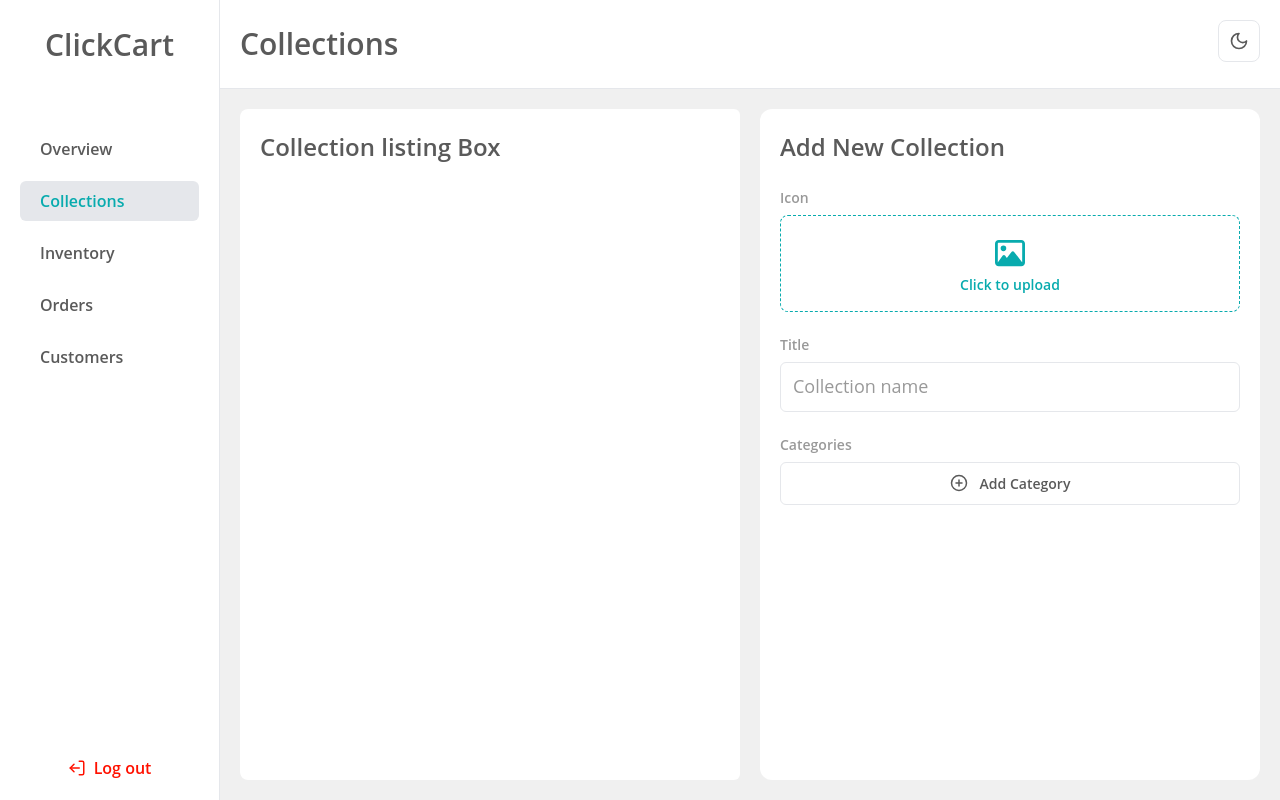
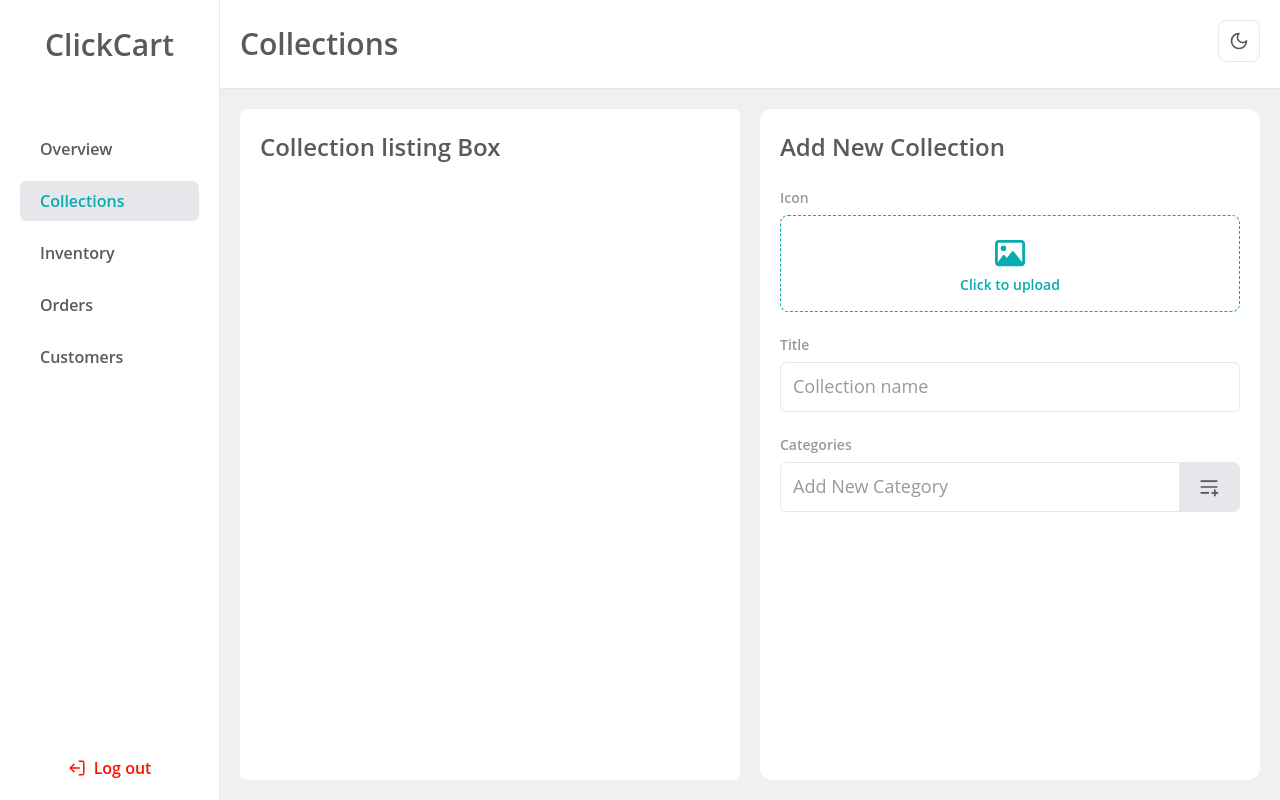
Before and after one commit to dev-robin3012/ClickCart, a Next.js app: page /dashboard/collections in a window 1280 px wide. Built offline with nearby package versions, Linux system fonts and the light colour scheme; no server answers.

Commit message:
category field added to collection form

```diff
--- a/src/components/auth-menu/index.tsx
+++ b/src/components/auth-menu/index.tsx
@@ -34,8 +34,6 @@ const AuthMenu: FC = () => {
   }
 
   const { image, firstName, role } = data.user;
-
-  console.log(role === "admin");
 
   return (
     <div className="relative" ref={ref}>
--- a/src/components/icon-store/actions-icons.tsx
+++ b/src/components/icon-store/actions-icons.tsx
@@ -168,3 +168,22 @@ export const SunIcon: FC<Omit<IconProps, "name">> = ({
     </svg>
   );
 };
+
+export const ListPlusIcon: FC<Omit<IconProps, "name">> = ({
+  className,
+  ...rest
+}) => (
+  <svg
+    stroke="currentColor"
+    fill="currentColor"
+    strokeWidth="0.1"
+    viewBox="0 0 24 24"
+    height="1em"
+    width="1em"
+    xmlns="http://www.w3.org/2000/svg"
+    className={cn(className)}
+    {...rest}
+  >
+    <path d="M2 18H12V20H2V18ZM2 11H22V13H2V11ZM2 4H22V6H2V4ZM18 18V15H20V18H23V20H20V23H18V20H15V18H18Z"></path>
+  </svg>
+);
--- a/src/components/icon-store/index.tsx
+++ b/src/components/icon-store/index.tsx
@@ -2,6 +2,7 @@ import { type FC } from "react";
 import {
   CrossIcon,
   EditIcon,
+  ListPlusIcon,
   MenuIcon,
   MoonIcon,
   SunIcon,
@@ -39,6 +40,8 @@ const Iconstore: FC<IconProps> = ({ name, ...rest }) => {
       return <EditIcon {...rest} />;
     case "threedot":
       return <ThreeDotIcon {...rest} />;
+    case "list-plus":
+      return <ListPlusIcon {...rest} />;
 
     // placeholder icons
     case "user":
--- a/src/components/icon-store/interface.ts
+++ b/src/components/icon-store/interface.ts
@@ -2,7 +2,14 @@ import type { ClassValue } from "clsx";
 
 type IArrowIcons = "arrow-down" | "triangle-arrow-down";
 type IPlaceholderIcons = "plus" | "file-export" | "user" | "image-placeholder";
-type IActionIcons = "edit" | "sun" | "moon" | "menu" | "cross" | "threedot";
+type IActionIcons =
+  | "edit"
+  | "sun"
+  | "moon"
+  | "menu"
+  | "cross"
+  | "threedot"
+  | "list-plus";
 type IIcons = "loader" | "logout";
 
 interface IconProps {
--- /dev/null
+++ b/src/components/ui/accordion/index.tsx
@@ -0,0 +1,72 @@
+import Iconstore from "@/components/icon-store";
+import { cn } from "@/utils/class-merge";
+import { type ClassValue } from "clsx";
+import { motion } from "framer-motion";
+import { useState, type FC, type ReactNode } from "react";
+import Text from "../text";
+
+interface Props {
+  items: {
+    key: string;
+    label: string;
+    children: ReactNode;
+  }[];
+  defaultExpand?: string;
+  bordereless?: boolean;
+  classNames?: {
+    header: ClassValue;
+  };
+}
+
+const Accordion: FC<Props> = ({
+  items,
+  bordereless,
+  classNames,
+  defaultExpand = "",
+}) => {
+  const [expanded, setExpanded] = useState(defaultExpand);
+
+  return (
+    <div
+      className={cn(
+        "rounded-md overflow-hidden border divide-y-[1px]",
+        bordereless && "border-none"
+      )}
+    >
+      {items.map((item) => (
+        <div key={item.key}>
+          <div
+            className={cn(
+              "py-2.5 px-3 flex items-center justify-between cursor-pointer",
+              item.key === expanded && "border-b",
+              classNames?.header
+            )}
+            onClick={() => setExpanded(item.key === expanded ? "" : item.key)}
+          >
+            <Text className="font-semibold">Clategory Name 1</Text>
+            <Iconstore
+              name="arrow-down"
+              className={cn(
+                "text-xl transition-all",
+                item.key === expanded && "rotate-180"
+              )}
+            />
+          </div>
+
+          <motion.div
+            initial={{ display: "none", height: 0, overflow: "hidden" }}
+            animate={
+              item.key === expanded
+                ? { height: "auto", display: "block" }
+                : { height: 0, transitionEnd: { display: "none" } }
+            }
+          >
+            <div className={cn("p-5 cursor-auto")}>{item.children}</div>
+          </motion.div>
+        </div>
+      ))}
+    </div>
+  );
+};
+
+export default Accordion;
--- a/src/components/ui/input/index.tsx
+++ b/src/components/ui/input/index.tsx
@@ -1,14 +1,15 @@
 import { cn } from "@/utils/class-merge";
-import type { FC, InputHTMLAttributes } from "react";
+import { forwardRef, type InputHTMLAttributes } from "react";
 import FileUploadField from "./file-upload";
 
 interface Props extends Omit<InputHTMLAttributes<HTMLInputElement>, "size"> {
   size?: "sm" | "md" | "lg";
 }
 
-const Input: FC<Props> = ({ className, size = "md", ...rest }) => {
-  return (
+const Input = forwardRef<HTMLInputElement, Props>(
+  ({ className, size = "md", ...rest }, ref) => (
     <input
+      ref={ref}
       className={cn(
         "block border w-full rounded-md outline-none px-3 placeholder:text-gray-default font-semibold placeholder:font-medium",
         {
@@ -20,7 +21,7 @@ const Input: FC<Props> = ({ className, size = "md", ...rest }) => {
       )}
       {...rest}
     />
-  );
-};
+  )
+);
 
 export { FileUploadField, Input };
--- a/src/containers/admin-dashboard/collections/collection-form.tsx
+++ b/src/containers/admin-dashboard/collections/collection-form.tsx
@@ -1,10 +1,15 @@
 import Iconstore from "@/components/icon-store";
+import Collapse from "@/components/ui/accordion";
 import { FileUploadField, Input } from "@/components/ui/input";
 import Text from "@/components/ui/text";
-import { useState, type FC } from "react";
+import { useRef, useState, type FC } from "react";
 
 const CollectionForm: FC = () => {
-  const [formData, setFormData] = useState({});
+  const [formData, setFormData] = useState({ categories: [] });
+
+  const categoryInputRef = useRef<HTMLInputElement>(null);
+
+  console.log(formData);
 
   return (
     <div className="bg-white rounded-xl p-5 space-y-5">
@@ -36,8 +41,52 @@ const CollectionForm: FC = () => {
           <Text variant="label" className="text-gray-default">
             Categories
           </Text>
-          <div className="border py-2.5 rounded-md flex gap-3 items-center justify-center text-lg cursor-pointer">
+
+          {formData.categories.length ? (
+            <Collapse items={formData.categories} />
+          ) : null}
+
+          {/* <div
+            className="border py-2.5 rounded-md flex gap-3 items-center justify-center text-lg cursor-pointer"
+            onClick={() => setAddingCategory(true)}
+          >
             <Iconstore name="plus" /> <Text variant="label">Add Category</Text>
+          </div> */}
+
+          {/* <div className="">
+            <div className="border-b py-2.5 px-3 flex items-center justify-between cursor-pointer">
+              <Text className="font-semibold">Clategory Name 2</Text>
+              <Iconstore name="arrow-down" className="text-xl" />
+            </div>
+          </div> */}
+
+          <div className="flex items-stretch border rounded-md overflow-hidden">
+            <Input
+              ref={categoryInputRef}
+              placeholder="Add New Category"
+              className="border-0 "
+            />
+            <span
+              className="flex items-center bg-gray-light px-5 gap-5 text-xl cursor-pointer"
+              // onClick={() => {
+              //   if (!!categoryInputRef.current?.value) {
+              //     setFormData({
+              //       ...formData,
+              //       categories: [
+              //         ...formData.categories,
+              //         {
+              //           name: categoryInputRef.current.value,
+              //           subCategories: [],
+              //         },
+              //       ],
+              //     });
+
+              //     categoryInputRef.current?.value = "";
+              //   }
+              // }}
+            >
+              <Iconstore name="list-plus" />
+            </span>
           </div>
         </div>
       </div>
@@ -46,3 +95,30 @@ const CollectionForm: FC = () => {
 };
 
 export default CollectionForm;
+
+// [
+//   {
+//     key: "category-one",
+//     label: "Category One",
+//     children: (
+//       <p>
+//         Lorem ipsum dolor sit amet, consectetur adipisicing elit. Neque quisquam
+//         ipsam doloribus enim architecto veritatis eveniet blanditiis
+//         exercitationem voluptatibus vel, quia non ea quo maiores quod dolore?
+//         Consequatur, iusto itaque?
+//       </p>
+//     ),
+//   },
+//   {
+//     key: "category-two",
+//     label: "Category One",
+//     children: (
+//       <p>
+//         Lorem ipsum dolor sit amet, consectetur adipisicing elit. Neque quisquam
+//         ipsam doloribus enim architecto veritatis eveniet blanditiis
+//         exercitationem voluptatibus vel, quia non ea quo maiores quod dolore?
+//         Consequatur, iusto itaque?
+//       </p>
+//     ),
+//   },
+// ];
```
